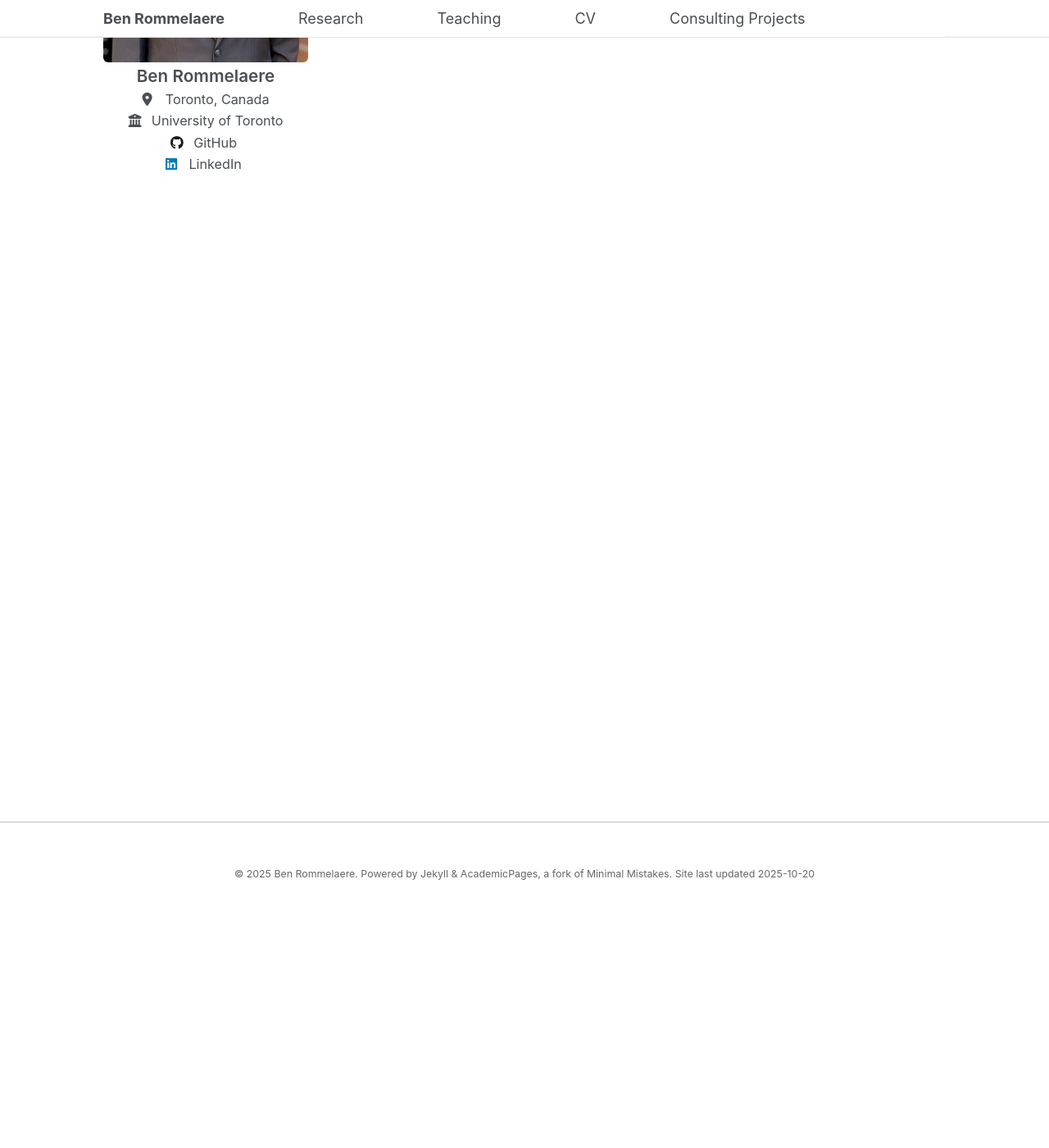
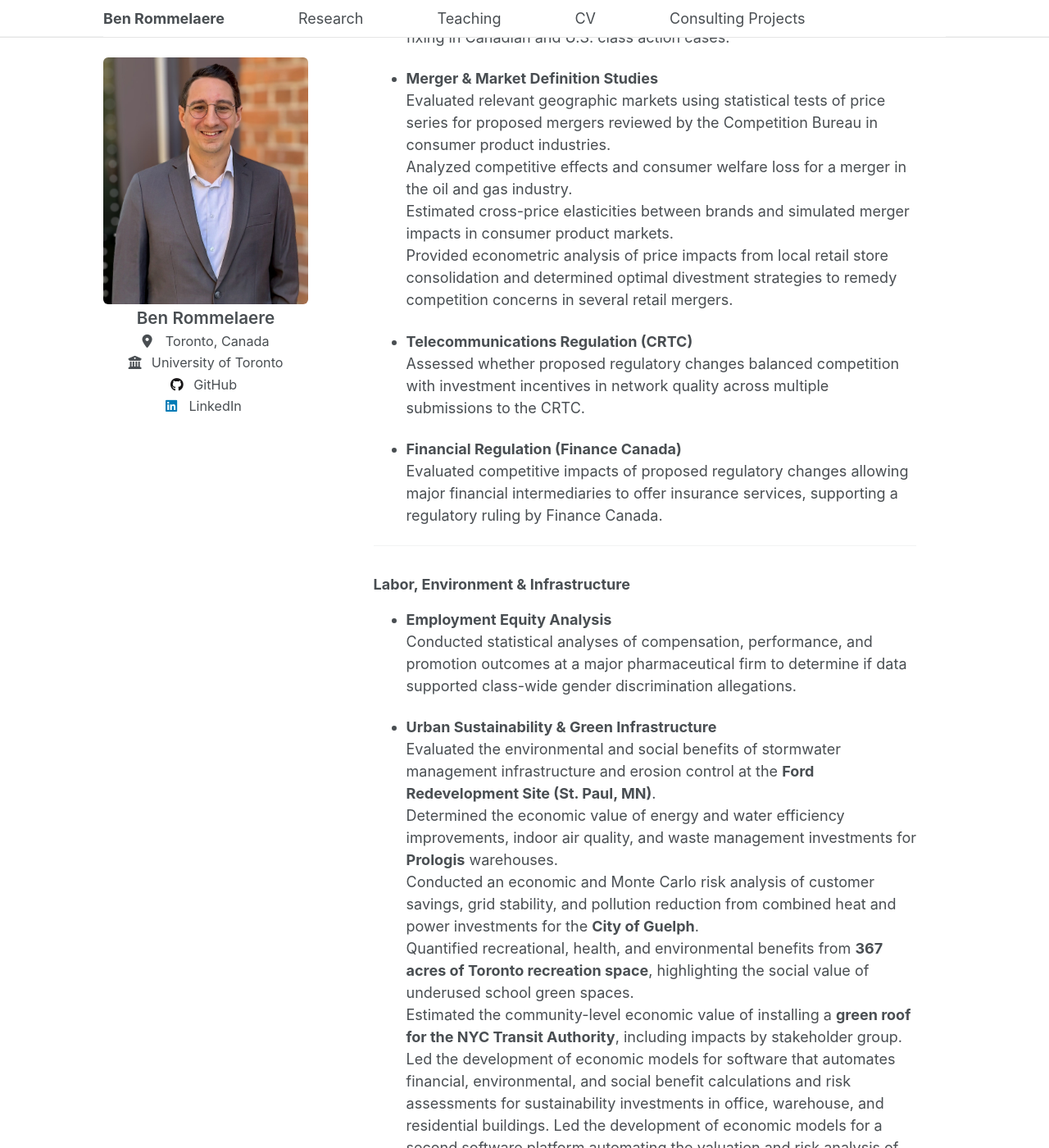
Before and after one commit to brommelaere/brommelaere.github.io, a Jekyll site: the page built from _pages/consulting.md, in a window 1280 px wide and 1400 px high, scrolled down 270 px. Shown: the whole window at 82% size. Built offline with Jekyll 4.4.1, drawn with Linux system fonts in a browser that asks for light colours; some of the changed text lies outside the part shown.

Commit message:
Update consulting.md

```diff
--- a/_pages/consulting.md
+++ b/_pages/consulting.md
@@ -5,6 +5,39 @@ permalink: /consulting/
 author_profile: true
 ---
 
-## Projects
+## Consulting Experience
 
-Coming soon.
+### Competition & Regulatory Economics
+
+- **Price Fixing & Class Action Analysis**
+  Assessed the economic implications of documentary evidence and econometrically estimated overcharges resulting from alleged price fixing in Canadian and U.S. class action cases.
+
+- **Merger & Market Definition Studies**
+  Evaluated relevant geographic markets using statistical tests of price series for proposed mergers reviewed by the Competition Bureau in consumer product industries.
+  Analyzed competitive effects and consumer welfare loss for a merger in the oil and gas industry.
+  Estimated cross-price elasticities between brands and simulated merger impacts in consumer product markets.
+  Provided econometric analysis of price impacts from local retail store consolidation and determined optimal divestment strategies to remedy competition concerns in several retail mergers.
+
+- **Telecommunications Regulation (CRTC)**
+  Assessed whether proposed regulatory changes balanced competition with investment incentives in network quality across multiple submissions to the CRTC.
+
+- **Financial Regulation (Finance Canada)**
+  Evaluated competitive impacts of proposed regulatory changes allowing major financial intermediaries to offer insurance services, supporting a regulatory ruling by Finance Canada.
+
+---
+
+### Labor, Environment & Infrastructure
+
+- **Employment Equity Analysis**
+  Conducted statistical analyses of compensation, performance, and promotion outcomes at a major pharmaceutical firm to determine if data supported class-wide gender discrimination allegations.
+
+- **Urban Sustainability & Green Infrastructure**
+  Evaluated the environmental and social benefits of stormwater management infrastructure and erosion control at the **Ford Redevelopment Site (St. Paul, MN)**.
+  Determined the economic value of energy and water efficiency improvements, indoor air quality, and waste management investments for **Prologis** warehouses.
+  Conducted an economic and Monte Carlo risk analysis of customer savings, grid stability, and pollution reduction from combined heat and power investments for the **City of Guelph**.
+  Quantified recreational, health, and environmental benefits from **367 acres of Toronto recreation space**, highlighting the social value of underused school green spaces.
+  Estimated the community-level economic value of installing a **green roof for the NYC Transit Authority**, including impacts by stakeholder group.
+  Led the development of economic models for software that automates financial, environmental, and social benefit calculations and risk assessments for sustainability investments in office, warehouse, and residential buildings.
+  Led the development of economic models for a second software platform automating the valuation and risk analysis of green infrastructure and stormwater management solutions.
+
+---
```
